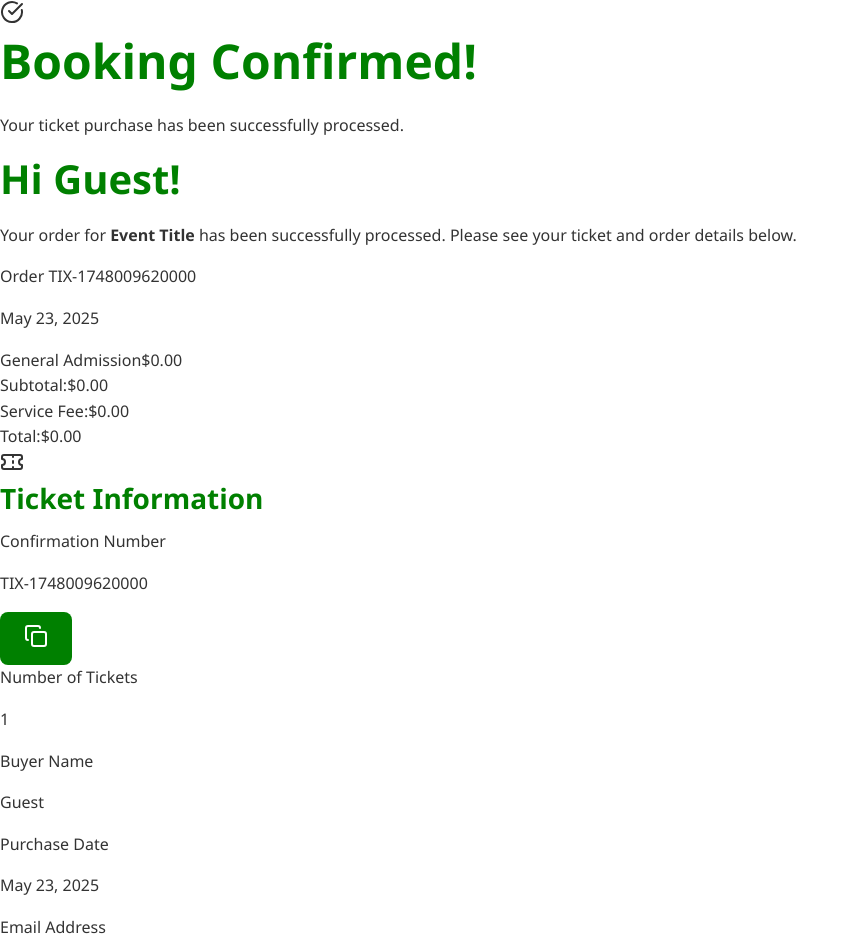
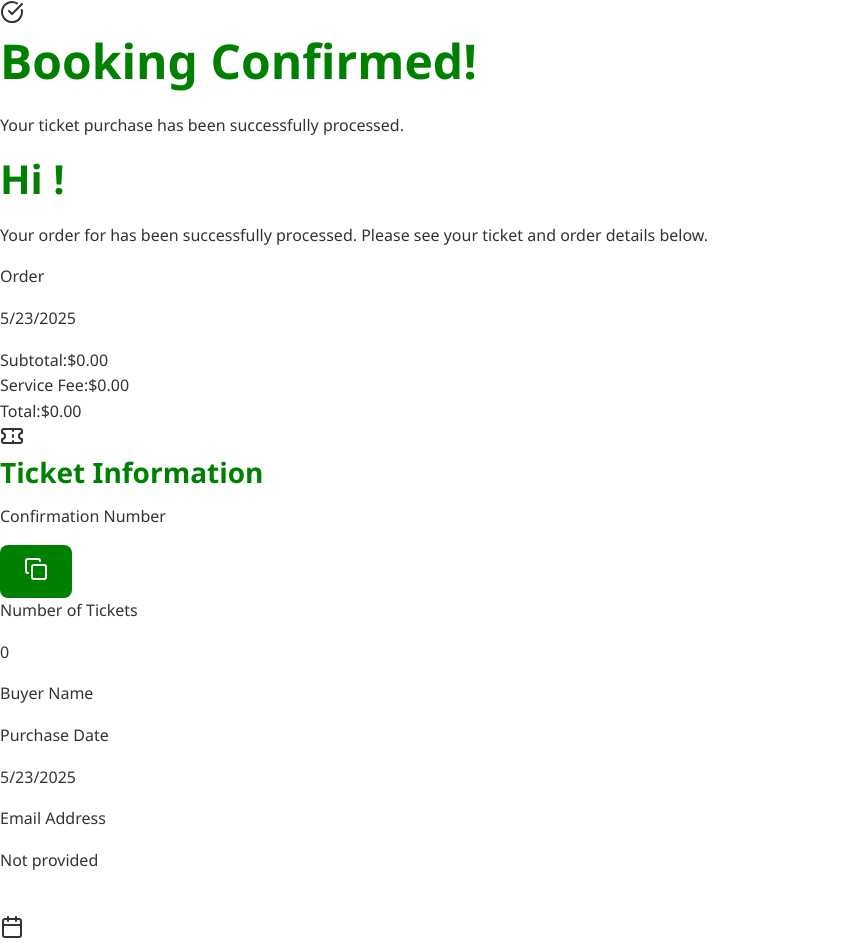
Before and after one commit to Afro-hub/Afrohub, a Next.js app: page /ticket_confirmation in a window 1280 px wide. Shown: the top 952 px of the page, without its empty margins (0-859 px from the left). Built offline with nearby package versions, Linux system fonts and the light colour scheme.

Commit message:
Update ticket_confirmation.js

```diff
--- a/src/pages/ticket_confirmation.js
+++ b/src/pages/ticket_confirmation.js
@@ -13,58 +13,81 @@ import {
 } from 'lucide-react';
 
 export default function TicketConfirmation() {
-  const [event, setEvent] = useState({});
-  const [orderDetails, setOrderDetails] = useState({});
-  const [isLoading, setIsLoading] = useState(true);
+  const [event, setEvent] = useState({
+    title: "",
+    date: "",
+    time: "",
+    location: "",
+    image: "",
+    theme: "",
+    pricePerUnit: "0"
+  });
+
+  const [orderDetails, setOrderDetails] = useState({
+    confirmationNumber: "",
+    date: new Date().toLocaleDateString(),
+    buyerName: "",
+    userEmail: "",
+    ticketCount: 0,
+    items: [],
+    subtotal: 0,
+    serviceFee: 0,
+    total: 0
+  });
+
+  const [copied, setCopied] = useState(false);
 
   useEffect(() => {
     // Get URL parameters
     const urlParams = new URLSearchParams(window.location.search);
 
-    // Parse event details from URL parameters
-    const eventData = {
-      title: urlParams.get('title') || 'Event Title',
-      date: urlParams.get('date') || 'Date TBD',
-      time: urlParams.get('time') || 'Time TBD',
-      location: urlParams.get('location') || 'Location TBD',
-      address: urlParams.get('address') || '',
-      image: urlParams.get('image') || '/api/placeholder/400/200',
-      theme: urlParams.get('theme') || '',
-      pricePerUnit: urlParams.get('pricePerUnit') || '0'
-    };
+    const eventId = urlParams.get('eventId');
+    const ticketCount = parseInt(urlParams.get('ticketCount') || '0');
+    const buyerName = decodeURIComponent(urlParams.get('buyerName') || '');
+    const title = decodeURIComponent(urlParams.get('title') || '');
+    const date = urlParams.get('date') || '';
+    const time = urlParams.get('time') || '';
+    const location = decodeURIComponent(urlParams.get('location') || '');
+    const image = urlParams.get('image') || '';
+    const theme = decodeURIComponent(urlParams.get('theme') || '');
+    const pricePerUnit = parseFloat(urlParams.get('pricePerUnit') || '0');
+    const confirmationNumber = urlParams.get('confirmationNumber') || '';
 
-    // Parse order details from URL parameters
-    const ticketCount = parseInt(urlParams.get('ticketCount') || '1');
-    const pricePerUnit = parseFloat(eventData.pricePerUnit);
+    // Calculate pricing
     const subtotal = pricePerUnit * ticketCount;
     const serviceFee = subtotal * 0.05; // 5% service fee
     const total = subtotal + serviceFee;
 
-    const orderData = {
-      confirmationNumber: urlParams.get('confirmationNumber') || `TIX-${Date.now()}`,
-      date: new Date().toLocaleDateString('en-US', {
-        year: 'numeric',
-        month: 'short',
-        day: '2-digit'
-      }),
-      buyerName: urlParams.get('buyerName') || 'Guest',
-      userEmail: urlParams.get('userEmail') || '',
-      ticketCount: ticketCount,
-      items: Array(ticketCount).fill(null).map(() => ({
-        name: urlParams.get('ticketType') || 'General Admission',
+    // Create items array
+    const items = Array.from({ length: ticketCount }, () => ({
+      name: "General Admission",
       price: pricePerUnit
-      })),
-      subtotal: subtotal,
-      serviceFee: serviceFee,
-      total: total
-    };
+    }));
 
-    setEvent(eventData);
-    setOrderDetails(orderData);
-    setIsLoading(false);
+    // Update event state
+    setEvent({
+      title,
+      date,
+      time,
+      location,
+      image,
+      theme,
+      pricePerUnit: pricePerUnit.toString()
+    });
+
+    // Update order details
+    setOrderDetails({
+      confirmationNumber,
+      date: new Date().toLocaleDateString(),
+      buyerName,
+      userEmail: "", // Not provided in URL params
+      ticketCount,
+      items,
+      subtotal,
+      serviceFee,
+      total
+    });
   }, []);
-
-  const [copied, setCopied] = useState(false);
 
   const handlePrint = () => {
     window.print();
@@ -91,16 +114,7 @@ export default function TicketConfirmation() {
     }
   };
 
-  if (isLoading) {
-    return (
-      <div className="min-h-screen bg-gray-50 flex items-center justify-center">
-        <div className="text-center">
-          <div className="animate-spin rounded-full h-16 w-16 border-b-2 border-blue-500 mx-auto mb-4"></div>
-          <p className="text-gray-600">Loading confirmation details...</p>
-        </div>
-      </div>
-    );
-  }
+  const totalPrice = parseFloat(event.pricePerUnit) * orderDetails.ticketCount;
 
   return (
     <div className="min-h-screen bg-gray-50 py-8">
@@ -195,12 +209,13 @@ export default function TicketConfirmation() {
             </div>
             <div className="md:col-span-2">
               <p className="text-sm text-gray-500 mb-1">Email Address</p>
-              <p className="font-bold text-lg text-gray-900">{orderDetails.userEmail}</p>
+              <p className="font-bold text-lg text-gray-900">{orderDetails.userEmail || 'Not provided'}</p>
             </div>
           </div>
         </div>
 
         {/* Email Confirmation Notice */}
+        {orderDetails.userEmail && (
           <div className="bg-white rounded-lg shadow-sm p-6 mb-6 border-l-4 border-blue-500">
             <div className="flex items-start space-x-3">
               <Mail className="h-5 w-5 text-blue-500 mt-0.5 flex-shrink-0" />
@@ -213,6 +228,7 @@ export default function TicketConfirmation() {
               </div>
             </div>
           </div>
+        )}
 
         {/* Event Details */}
         <div className="bg-white rounded-lg shadow-sm p-6 mb-6">
@@ -240,7 +256,6 @@ export default function TicketConfirmation() {
                   <MapPin className="h-5 w-5 text-gray-500 mr-3 mt-0.5" />
                   <div>
                     <p className="font-medium text-gray-900">{event.location}</p>
-                    <p className="text-sm text-gray-600">{event.address}</p>
                   </div>
                 </div>
 
```
Lines whose indentation alone changed are shown as unchanged.
